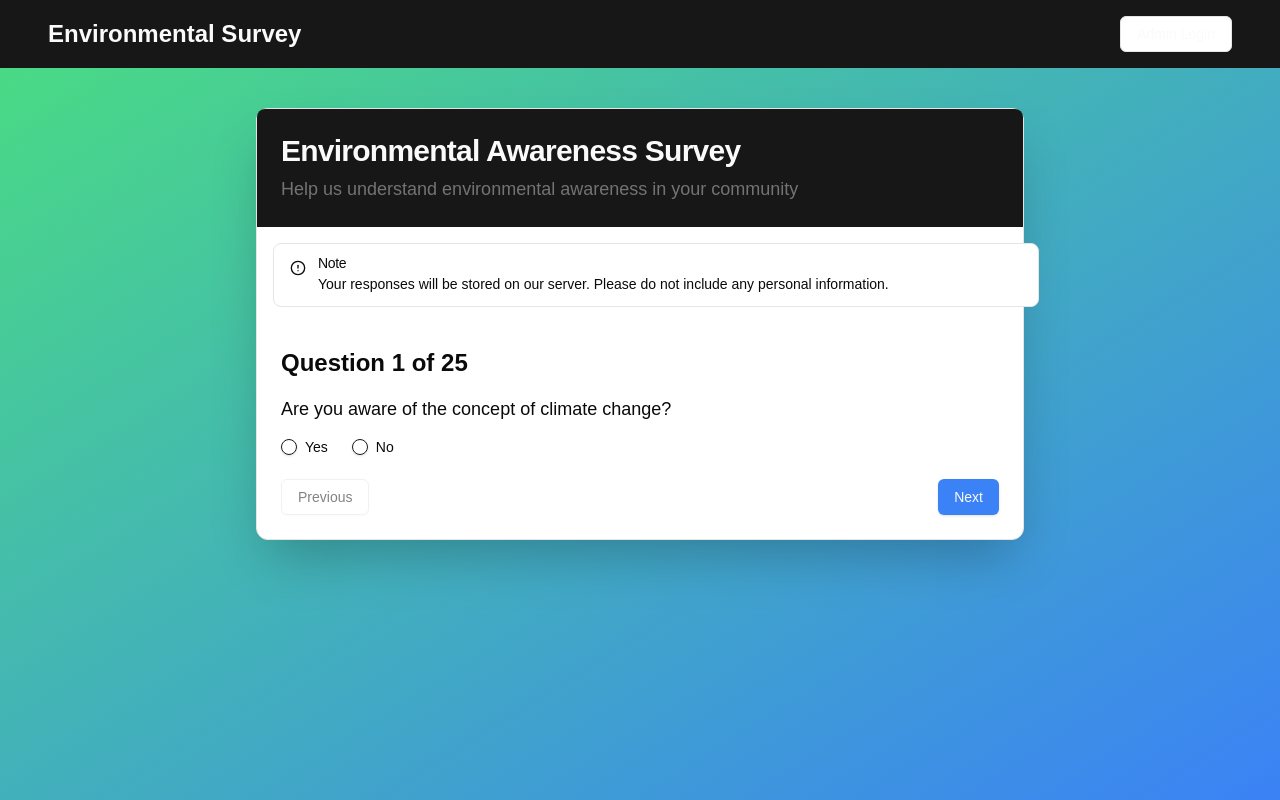
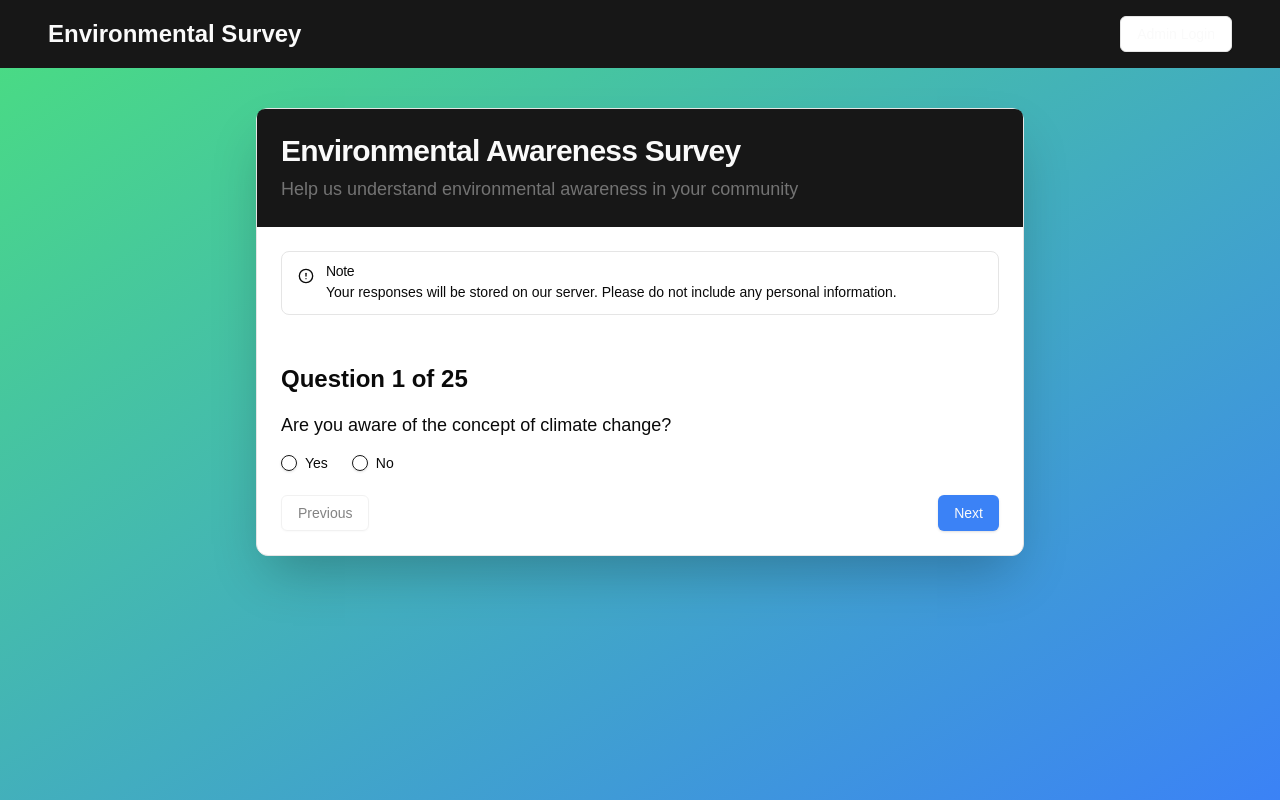
Before and after one commit to mrshaikh456/environmental-awareness-survey, a Next.js app: page / in a window 1280 px wide. Built offline with nearby package versions, Linux system fonts and the light colour scheme.

Commit message:
minor css changes

```diff
--- a/components/EnvironmentalSurvey.tsx
+++ b/components/EnvironmentalSurvey.tsx
@@ -139,13 +139,15 @@ export default function EnvironmentalSurvey() {
         <CardTitle className="text-3xl font-bold">Environmental Awareness Survey</CardTitle>
         <CardDescription className="text-lg">Help us understand environmental awareness in your community</CardDescription>
       </CardHeader>
-      <Alert className="m-4">
+      <CardContent className="p-6 space-y-4">
+        <Alert>
           <AlertCircle className="h-4 w-4" />
           <AlertTitle>Note</AlertTitle>
           <AlertDescription>
             Your responses will be stored on our server. Please do not include any personal information.
           </AlertDescription>
         </Alert>
+      </CardContent>
       <form onSubmit={handleSubmit}>
         <CardContent className="p-6">
           <motion.div
```
Lines whose indentation alone changed are shown as unchanged.
